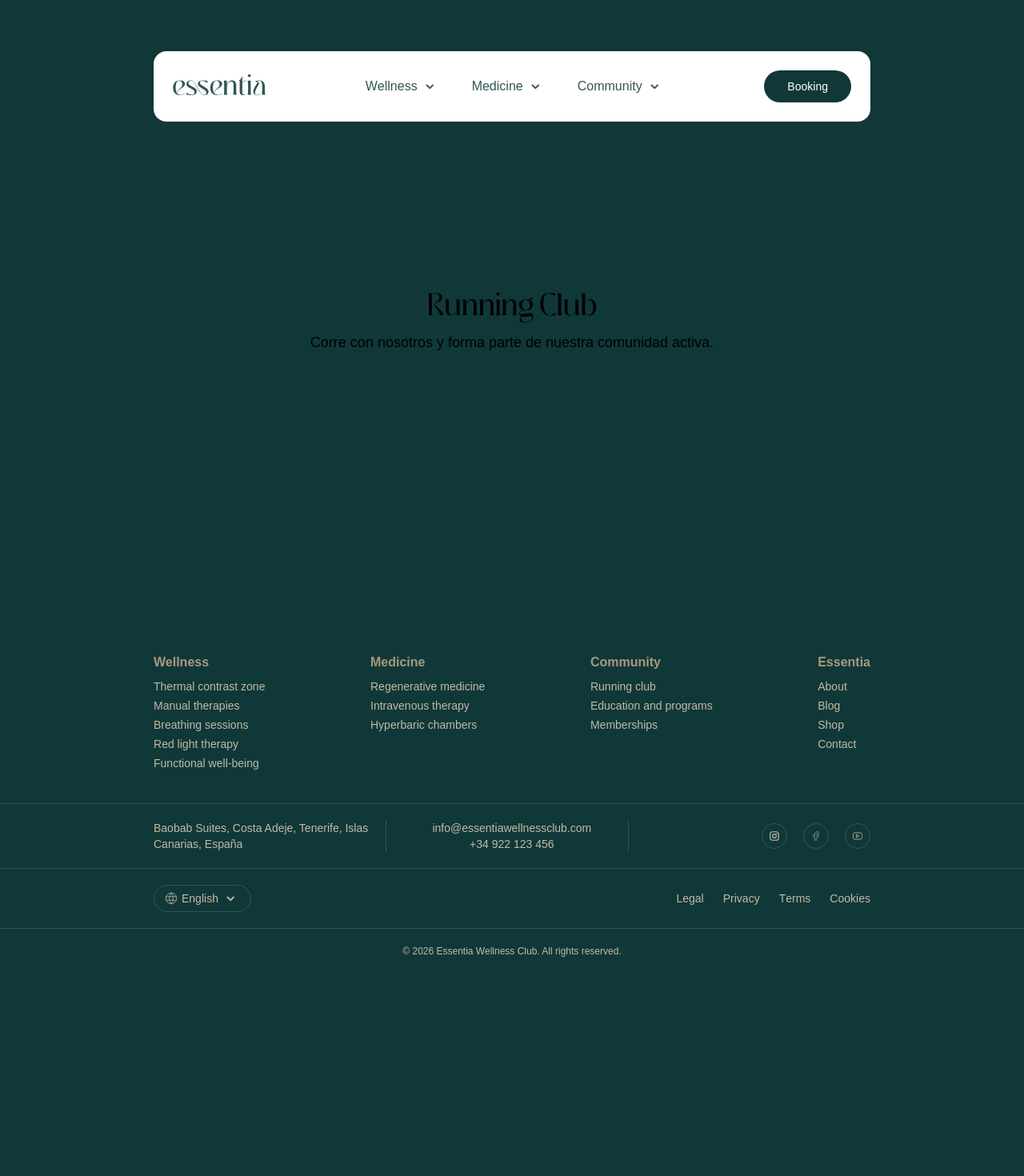
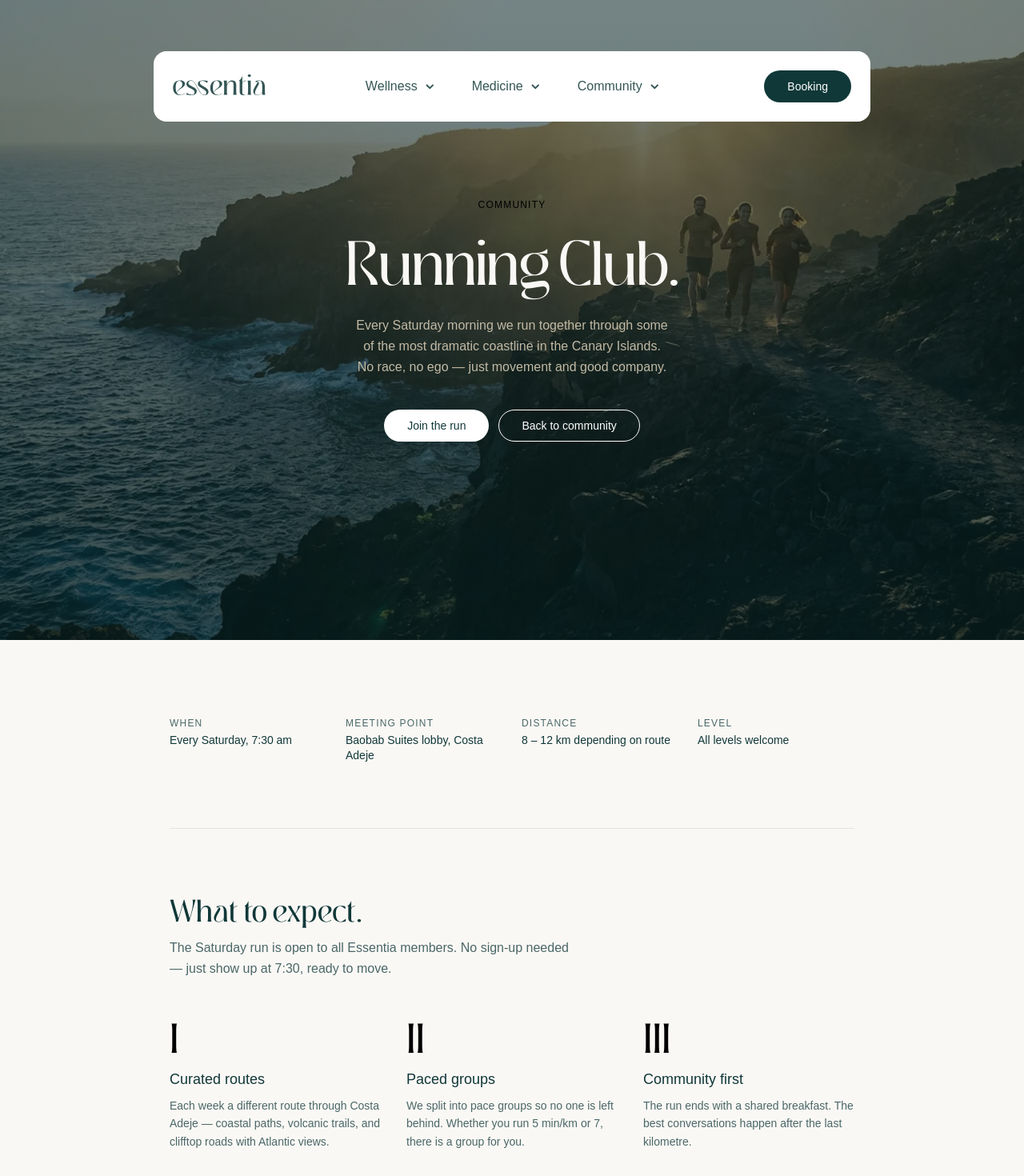
Before and after one commit to yasielhp/website-essentia-nextjs, a Next.js app: page /community/running-club in a window 1280 px wide. Shown: the top 1470 px of the page at 80% size. Before the commit the page ends 1217 px from the top, so only its background shows below. Built offline with nearby package versions, Linux system fonts and the light colour scheme; a web font is replaced by a local one.

Commit message:
Implement /community/running-club detail page
Hero with coastal runners image, details grid (schedule, meeting point,
distance, level), three-point what-to-expect section, and CTA toward
memberships and contact.

```diff
--- a/app/(page)/community/running-club/page.tsx
+++ b/app/(page)/community/running-club/page.tsx
@@ -1,20 +1,12 @@
 import type { Metadata } from "next";
+import RunningClubSection from "@components/sections/community/running-club-section";
 
 export const metadata: Metadata = {
   title: "Running Club | Essentia Community",
   description:
-    "Join Essentia's running club in Tenerife and become part of our active, health-focused community.",
+    "Join Essentia's running club in Tenerife. Every Saturday at 7:30 am — curated coastal routes, paced groups, and shared breakfast.",
 };
 
 export default function RunningClubPage() {
-  return (
-    <section className="text-primary min-h-dvh">
-      <div className="max-w-10xl mx-auto flex min-h-dvh flex-col items-center justify-center px-4 text-center">
-        <h1 className="font-display xs:text-7xl text-4xl">Running Club</h1>
-        <p className="text-primary/70 mt-4 text-lg">
-          Corre con nosotros y forma parte de nuestra comunidad activa.
-        </p>
-      </div>
-    </section>
-  );
+  return <RunningClubSection />;
 }
--- /dev/null
+++ b/app/components/sections/community/running-club-section.tsx
@@ -0,0 +1,189 @@
+"use client";
+
+import { useRef, useEffect } from "react";
+import gsap from "gsap";
+import Image from "next/image";
+import { Button } from "@components/ui/button";
+
+gsap.registerPlugin();
+
+const details = [
+  { label: "When", value: "Every Saturday, 7:30 am" },
+  { label: "Meeting point", value: "Baobab Suites lobby, Costa Adeje" },
+  { label: "Distance", value: "8 – 12 km depending on route" },
+  { label: "Level", value: "All levels welcome" },
+];
+
+const expects = [
+  {
+    number: "I",
+    title: "Curated routes",
+    description:
+      "Each week a different route through Costa Adeje — coastal paths, volcanic trails, and clifftop roads with Atlantic views.",
+  },
+  {
+    number: "II",
+    title: "Paced groups",
+    description:
+      "We split into pace groups so no one is left behind. Whether you run 5 min/km or 7, there is a group for you.",
+  },
+  {
+    number: "III",
+    title: "Community first",
+    description:
+      "The run ends with a shared breakfast. The best conversations happen after the last kilometre.",
+  },
+];
+
+export default function RunningClubSection() {
+  const heroRef = useRef<HTMLDivElement>(null);
+  const contentRef = useRef<HTMLDivElement>(null);
+
+  useEffect(() => {
+    const ctx = gsap.context(() => {
+      if (heroRef.current) {
+        gsap.from(Array.from(heroRef.current.children), {
+          opacity: 0,
+          y: 25,
+          stagger: 0.12,
+          duration: 0.8,
+          ease: "power3.out",
+          delay: 0.1,
+        });
+      }
+      if (contentRef.current) {
+        gsap.from(Array.from(contentRef.current.children), {
+          opacity: 0,
+          y: 30,
+          stagger: 0.1,
+          duration: 0.7,
+          ease: "power3.out",
+          scrollTrigger: {
+            trigger: contentRef.current,
+            start: "top 85%",
+            once: true,
+          },
+        });
+      }
+    });
+    return () => ctx.revert();
+  }, []);
+
+  return (
+    <>
+      {/* ── Hero ── */}
+      <section className="relative flex min-h-dvh flex-col items-center justify-center px-5 text-center">
+        <Image
+          src="/images/home/bento-img-4.webp"
+          alt="Essentia Running Club — coastal route in Costa Adeje"
+          fill
+          priority
+          sizes="100vw"
+          className="object-cover"
+        />
+        <div
+          className="absolute inset-0"
+          style={{
+            background:
+              "linear-gradient(to bottom, rgb(9 33 33 / 0.55), rgb(9 33 33 / 0.72))",
+          }}
+        />
+        <div ref={heroRef} className="relative mx-auto max-w-3xl">
+          <p className="text-sand-400 mb-4 text-xs tracking-widest uppercase">
+            Community
+          </p>
+          <h1 className="font-display text-sand-50 text-5xl leading-tight tracking-tight text-balance md:text-7xl">
+            Running Club.
+          </h1>
+          <p className="text-sand-500 mx-auto mt-6 max-w-xl leading-relaxed text-balance">
+            Every Saturday morning we run together through some of the most
+            dramatic coastline in the Canary Islands. No race, no ego —
+            just movement and good company.
+          </p>
+          <div className="mt-10 flex flex-col items-center justify-center gap-3 sm:flex-row">
+            <Button variant="white" size="md" href="/contact">
+              Join the run
+            </Button>
+            <Button variant="outline-white" size="md" href="/community">
+              Back to community
+            </Button>
+          </div>
+        </div>
+      </section>
+
+      {/* ── Content ── */}
+      <section className="bg-sand-50">
+        <div className="mx-auto max-w-4xl px-5 py-24">
+          <div ref={contentRef} className="flex flex-col gap-20">
+            {/* ── Details grid ── */}
+            <div className="grid grid-cols-2 gap-6 md:grid-cols-4">
+              {details.map((d) => (
+                <div key={d.label} className="flex flex-col gap-1">
+                  <p className="text-petroleum-400 text-xs tracking-widest uppercase">
+                    {d.label}
+                  </p>
+                  <p className="text-petroleum-700 text-sm font-medium leading-snug">
+                    {d.value}
+                  </p>
+                </div>
+              ))}
+            </div>
+
+            {/* ── Divider ── */}
+            <div className="bg-sand-200 h-px w-full" />
+
+            {/* ── What to expect ── */}
+            <div className="flex flex-col gap-12">
+              <div className="md:max-w-lg">
+                <h2 className="font-display text-petroleum-700 text-3xl md:text-4xl">
+                  What to expect.
+                </h2>
+                <p className="text-petroleum-400 mt-4 leading-relaxed">
+                  The Saturday run is open to all Essentia members. No
+                  sign-up needed — just show up at 7:30, ready to move.
+                </p>
+              </div>
+
+              <div className="grid grid-cols-1 gap-8 md:grid-cols-3">
+                {expects.map((e) => (
+                  <div key={e.number}>
+                    <span className="font-display text-petroleum-200 text-5xl">
+                      {e.number}
+                    </span>
+                    <h3 className="text-petroleum-700 mt-3 text-lg font-medium">
+                      {e.title}
+                    </h3>
+                    <p className="text-petroleum-400 mt-2 text-sm leading-relaxed">
+                      {e.description}
+                    </p>
+                  </div>
+                ))}
+              </div>
+            </div>
+          </div>
+        </div>
+      </section>
+
+      {/* ── CTA ── */}
+      <section className="bg-petroleum-700">
+        <div className="mx-auto flex max-w-2xl flex-col items-center px-5 py-24 text-center">
+          <h2 className="font-display text-sand-50 text-3xl text-balance md:text-4xl">
+            See you Saturday.
+          </h2>
+          <p className="text-sand-500 mx-auto mt-4 max-w-md leading-relaxed">
+            Running Club access is included with every Essentia membership.
+            Contact us if you have any questions before your first run.
+          </p>
+          <div className="mt-8 flex flex-col items-center justify-center gap-3 sm:flex-row">
+            <Button variant="white" size="md" href="/community/memberships">
+              View memberships
+            </Button>
+            <Button variant="outline-white" size="md" href="/contact">
+              Get in touch
+            </Button>
+          </div>
+        </div>
+      </section>
+    </>
+  );
+}
```
